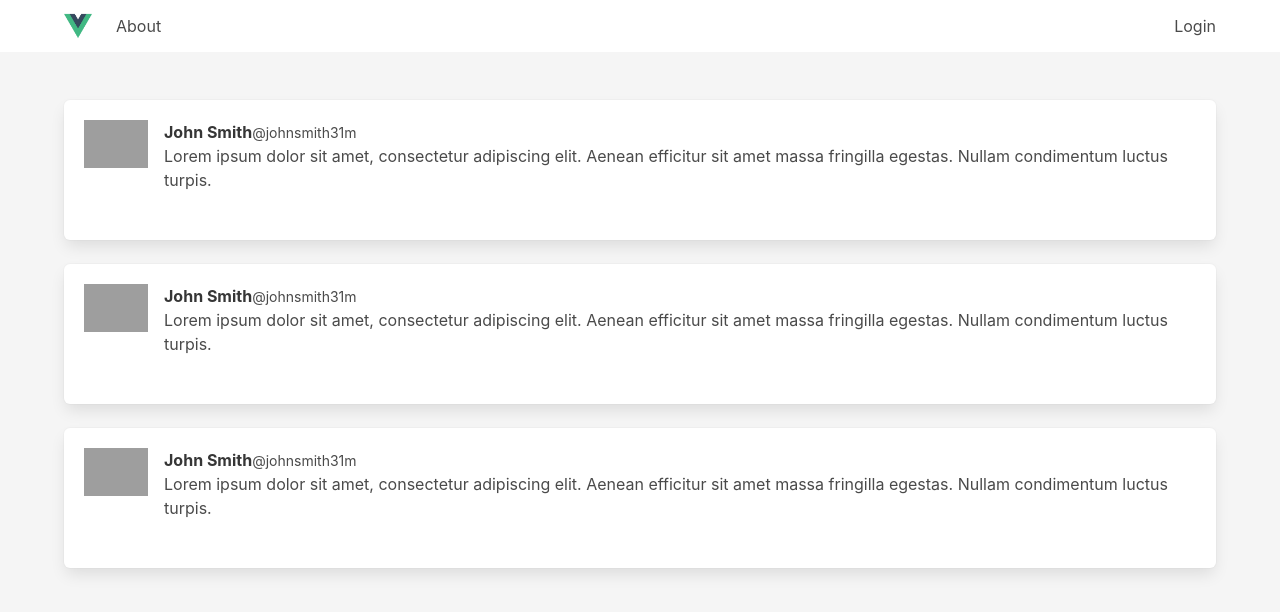
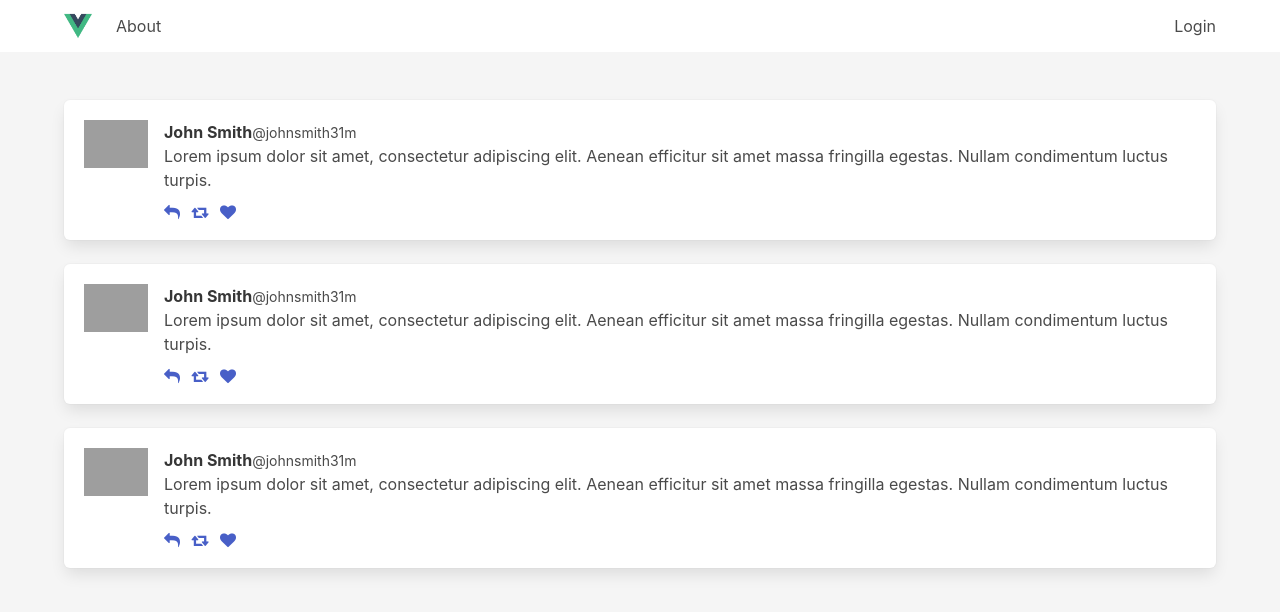
Before and after one commit to mmorainville/vlinks, a Vue app: page /#/ in a window 1280 px wide. Shown: the top 612 px of the page. Built offline with nearby package versions, Linux system fonts and the light colour scheme; grey boxes are pictures that could not be loaded.

Commit message:
style: add font-awesome

```diff
--- a/package.json
+++ b/package.json
@@ -15,6 +15,7 @@
   },
   "dependencies": {
     "bulma": "^0.5.1",
+    "font-awesome": "^4.7.0",
     "vue": "^2.3.3",
     "vue-router": "^2.3.1",
     "vuex": "^2.4.0"
--- a/src/assets/scss/main.scss
+++ b/src/assets/scss/main.scss
@@ -1 +1,5 @@
 @import "~bulma/bulma";
+
+$fa-font-path:   "~font-awesome/fonts";
+
+@import "~font-awesome/scss/font-awesome";
```
